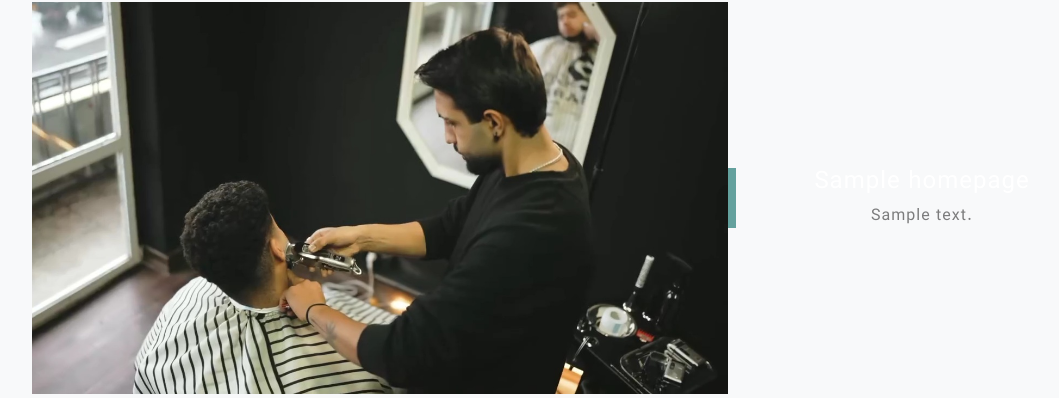
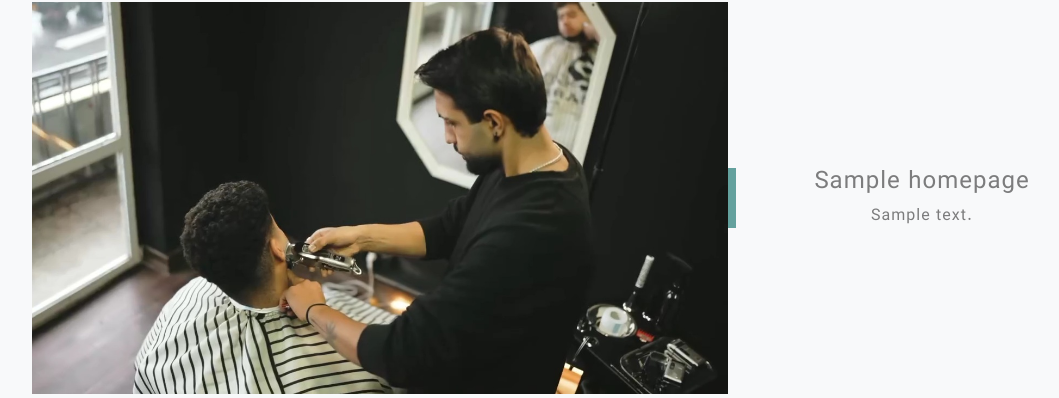
Before and after one commit to bardianz/blackcut-django, a Django app: page / in a window 1280 px wide. Shown: the part 1563-1961 px from the top of the page, without its empty margins (86-1145 px from the left). Run offline with Django 5.2, Linux system fonts and the light colour scheme; tables that the repository leaves empty hold one stand-in row (values such as "Sample post"); some libraries are stand-ins or nearby versions.

Commit message:
change aboutus title color

```diff
--- a/home/templates/home/index.html
+++ b/home/templates/home/index.html
@@ -87,8 +87,8 @@
                 <div class="col-xl-8 col-lg-7"><img class="img-fluid mb-3 mb-lg-0"
                         src="{% static 'home/assets/img/pic2.jpg' %}" alt="..." /></div>
                 <div class="col-xl-4 col-lg-5">
-                    <div class="featured-text text-center text-lg-left">
-                        <h4 class="text-white">{{custom_content.title_1}}</h4>
+                    <div class="featured-text text-center text-lg-left text-black-50">
+                        <h4 class="text-black-50">{{custom_content.title_1}}</h4>
                         <p class="text-black-50 mb-0">
                             {{custom_content.content_1}}
                         </p>
```
